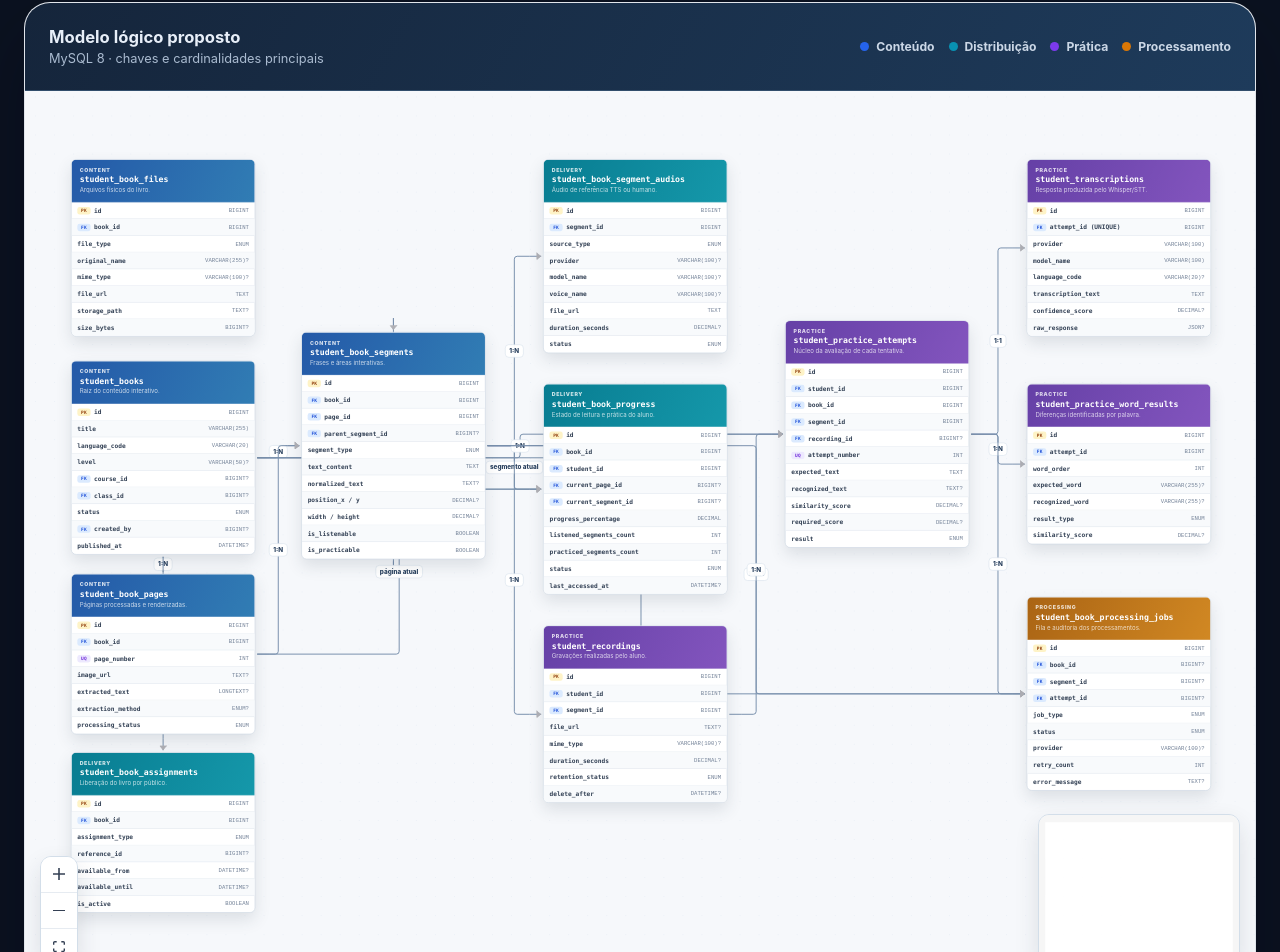
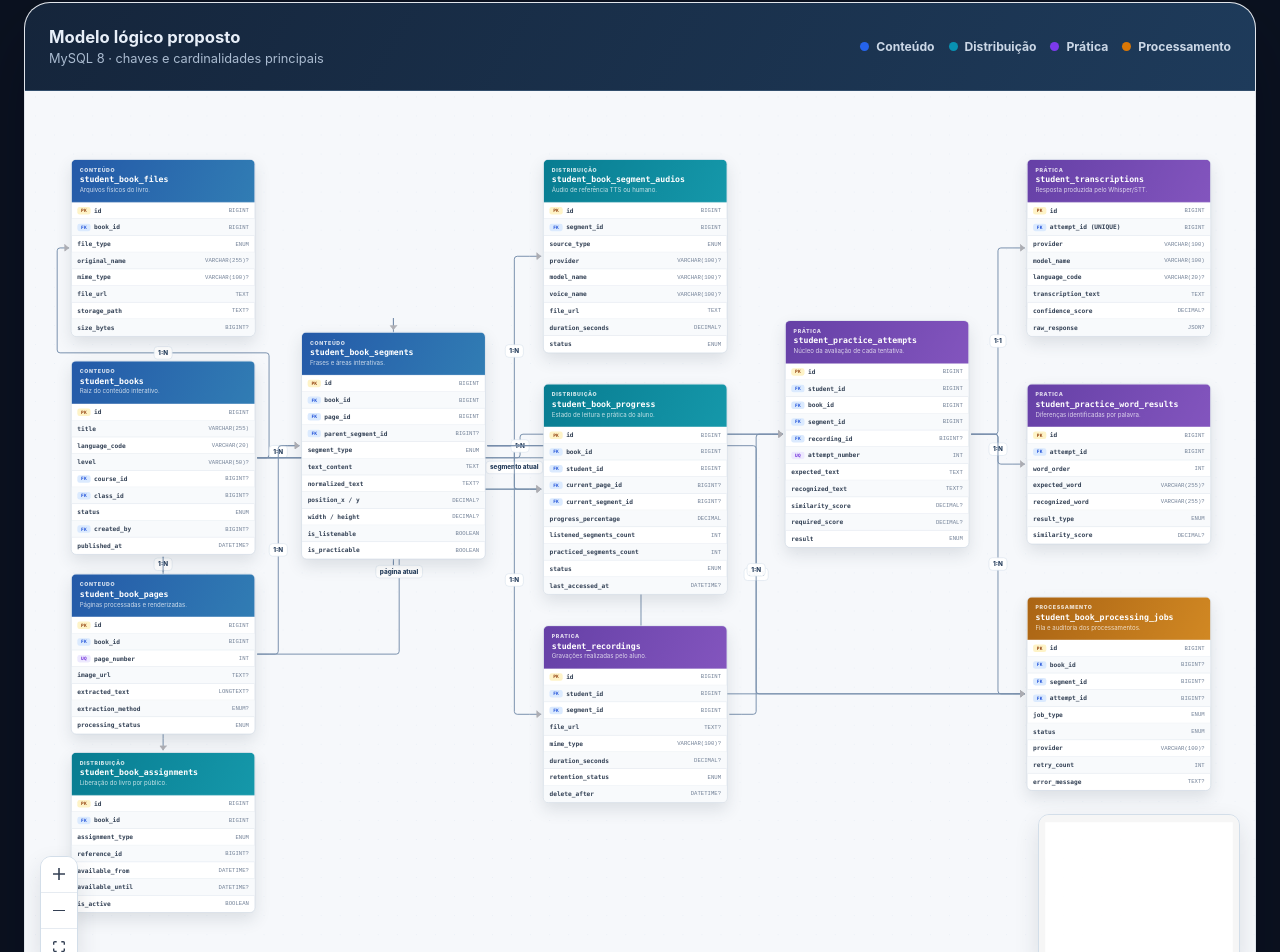
Before and after one commit to VitorMartinsAlves/fluxograma-livro-interativo, a React (Vite) app: page / in a window 1280 px wide. Shown: the part 5132-6084 px from the top of the page. Built offline with nearby package versions, Linux system fonts and the light colour scheme.

Commit message:
fix: ajusta relação entre livro e arquivos

```diff
--- a/src/DatabaseDiagram.tsx
+++ b/src/DatabaseDiagram.tsx
@@ -31,6 +31,13 @@ type TableNodeData = {
 };
 
 type TableNode = Node<TableNodeData, 'tableNode'>;
+
+const groupLabels: Record<TableGroup, string> = {
+  content: 'conteúdo',
+  delivery: 'distribuição',
+  practice: 'prática',
+  processing: 'processamento',
+};
 
 const table = (
   id: string,
@@ -202,7 +209,7 @@ const nodes: TableNode[] = [
 ];
 
 const edges: Edge[] = [
-  relation('r1', 'books', 'files', '1:N', 'top', 'top'),
+  relation('r1', 'books', 'files', '1:N'),
   relation('r2', 'books', 'pages', '1:N', 'bottom', 'top'),
   relation('r3', 'books', 'assignments', '1:N', 'bottom', 'top'),
   relation('r4', 'books', 'segments', '1:N'),
@@ -230,7 +237,7 @@ function TableNodeCard({ data }: NodeProps<TableNode>) {
       <Handle type="target" position={Position.Left} id="left" />
 
       <header>
-        <span>{data.group}</span>
+        <span>{groupLabels[data.group]}</span>
         <strong>{data.name}</strong>
         <small>{data.description}</small>
       </header>
```
